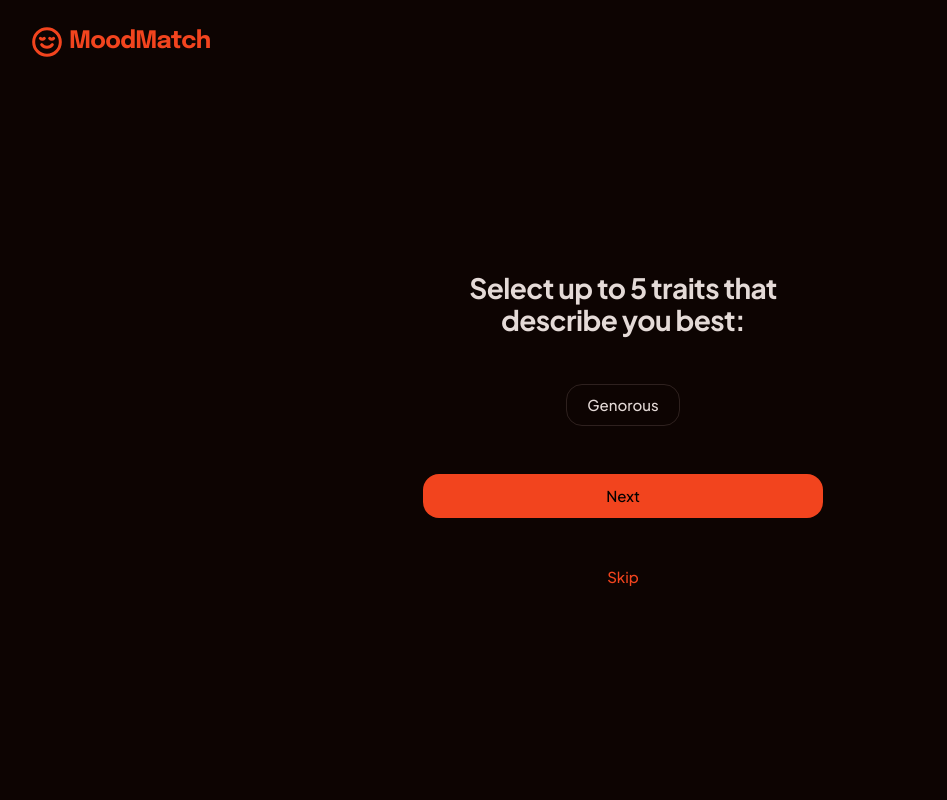
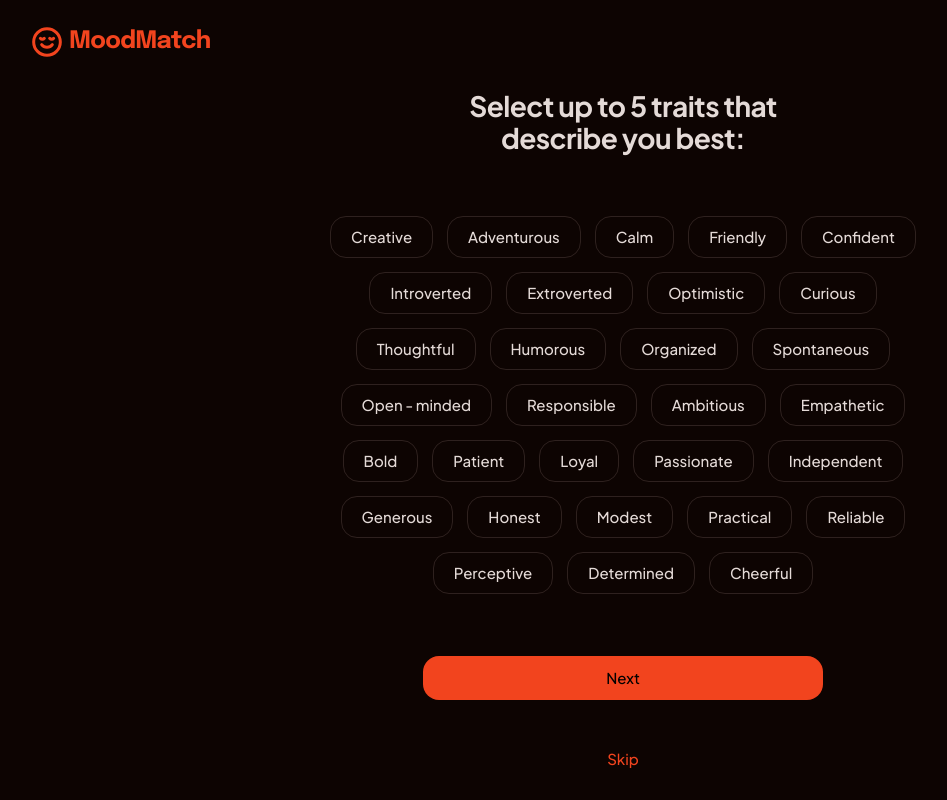
Before and after one commit to jisunipark/moodmatch-react, a React (Vite) app: page /character in a window 1280 px wide. Shown: the whole page, without its empty margins (17-964 px from the left). Built offline with nearby package versions, Linux system fonts and the light colour scheme; a web font is replaced by a local one.

Commit message:
feat: 페이지 옵션을 프롭으로 받아 받아올 데이터 정하기

```diff
--- a/src/components/Selection/Selection.tsx
+++ b/src/components/Selection/Selection.tsx
@@ -1,8 +1,13 @@
+import * as S from './style';
 import Button from '../Button/Button';
 import { H5 } from '../Headings/style';
-import * as S from './style';
+import { PAGE_OPTIONS } from './data';
 
-export default function Selection() {
+interface Props {
+  page: 'personality' | 'values' | 'preferences';
+}
+
+export default function Selection({ page }: Props) {
   return (
     <S.Wrapper>
       <H5>
@@ -10,7 +15,11 @@ export default function Selection() {
         <br />
         describe you best:
       </H5>
-      <S.Trait type="button">Genorous</S.Trait>
+      <S.OptionWrapper>
+        {PAGE_OPTIONS[page].map((p) => (
+          <S.Option type="button">{p}</S.Option>
+        ))}
+      </S.OptionWrapper>
       <Button width="long">Next</Button>
       <S.SkipButton>Skip</S.SkipButton>
     </S.Wrapper>
--- a/src/components/Selection/data.ts
+++ b/src/components/Selection/data.ts
@@ -68,31 +68,37 @@ export const preferences = [
   'Minimalistic',
   'Vintage',
   'Modern',
+  'Sophisticated',
   'Bold',
   'Elegant',
   'Casual',
-  'Sophisticated',
+  'Cultural',
   'Playful',
   'Artistic',
   'Chic',
   'Relaxed',
   'Colorful',
+  'Nature-inspired',
   'Neutral',
   'Luxurious',
   'Sporty',
+  'Comfortable',
+  'Trendy',
   'Classic',
-  'Trendy',
+  'Romantic',
   'Retro',
-  'Monochromatic',
-  'Nature-inspired',
   'Urban',
   'Edgy',
+  'Monochromatic',
   'Feminine',
+  'Bohemian',
   'Masculine',
   'Quirky',
-  'Romantic',
-  'Cultural',
-  'Bohemian',
   'Futuristic',
-  'Comfortable',
 ];
+
+export const PAGE_OPTIONS = {
+  personality,
+  values,
+  preferences,
+};
--- a/src/components/Selection/style.ts
+++ b/src/components/Selection/style.ts
@@ -11,7 +11,18 @@ export const Wrapper = styled.section`
   align-self: stretch;
 `;
 
-export const Trait = styled.button`
+export const OptionWrapper = styled.div`
+  display: flex;
+  width: 600px;
+  padding: 14px 0px;
+  justify-content: center;
+  align-items: center;
+  align-content: center;
+  gap: 14px;
+  flex-wrap: wrap;
+`;
+
+export const Option = styled.button`
   display: flex;
   padding: 10px 20px;
   justify-content: center;
@@ -26,6 +37,8 @@ export const Trait = styled.button`
   font-style: normal;
   font-weight: 500;
   line-height: 20px; /* 133.333% */
+
+  cursor: pointer;
 `;
 
 export const SkipButton = styled.button`
--- a/src/pages/CharacterPage.tsx
+++ b/src/pages/CharacterPage.tsx
@@ -6,7 +6,7 @@ export default function CharacterPage() {
   return (
     <Page>
       <Gnb />
-      <Selection />
+      <Selection page="personality" />
     </Page>
   );
 }
```
